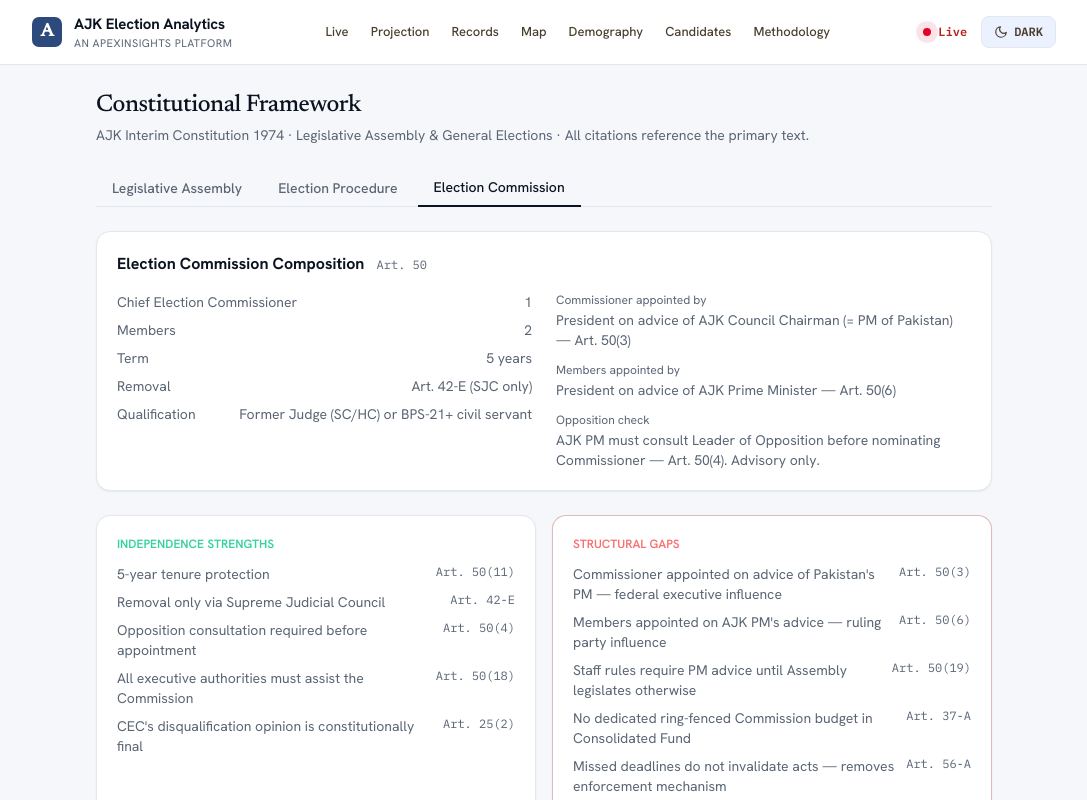
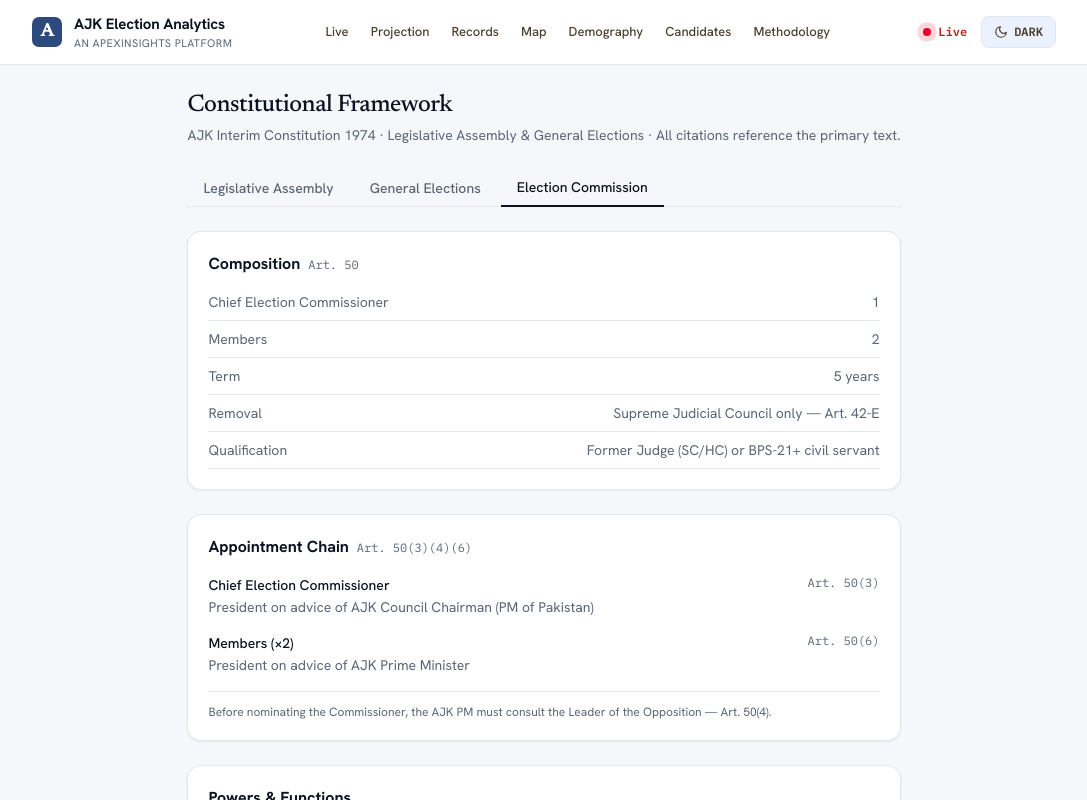
Before and after one commit to b667tzmt4f-collab/ajk-election-2026, a Next.js app: page /constitution in a window 1280 px wide. Both pictures are taken after a click on the button "Election Commission". Shown: the top 800 px of the page, without its empty margins (96-1183 px from the left). Built offline with nearby package versions, Linux system fonts and the light colour scheme.

Commit message:
fix: impartial constitution page - remove gap analysis and criticism

```diff
--- a/src/pages/constitution.tsx
+++ b/src/pages/constitution.tsx
@@ -15,14 +15,6 @@ const TIMELINES = [
   { scenario: 'Ordinary expiry', article: 'Art. 22(4)', window: 'Within 60 days immediately preceding expiry', result: '≥ 14 days before expiry date', color: 'text-emerald-400' },
   { scenario: 'After dissolution', article: 'Art. 28(2)', window: 'Within 90 days of dissolution', result: '≤ 14 days after polls close', color: 'text-amber-400' },
   { scenario: 'Casual vacancy', article: 'Art. 25(3)', window: 'Within 60 days of vacancy (if > 120 days before term end)', result: 'Not specified', color: 'text-blue-400' },
-]
-
-const DISQUALIFICATIONS = [
-  { ground: 'Unsound mind (court-declared)', lifted: 'Reversal of declaration', clause: 'Art. 24(2)(a)' },
-  { ground: 'Undischarged insolvent', lifted: '10 years post-adjudication', clause: 'Art. 24(2)(b)' },
-  { ground: 'Convicted, sentenced ≥ 2 years', lifted: '5 years after release', clause: 'Art. 24(2)(c)' },
-  { ground: 'Office of profit (AJK / Pakistan service)', lifted: 'Until ceasing to hold office', clause: 'Art. 24(2)(d)' },
-  { ground: 'Dismissed for misconduct', lifted: '5 years after dismissal', clause: 'Art. 24(2)(e)' },
 ]
 
 const ELECTION_PATHS = [
@@ -58,21 +50,25 @@ const POST_ELECTION = [
   { title: 'Members take oath', note: 'Within 90 days of election — Art. 23 / First Schedule' },
 ]
 
-const INDEPENDENCE_STRENGTHS = [
-  { label: '5-year tenure protection', article: 'Art. 50(11)' },
-  { label: 'Removal only via Supreme Judicial Council', article: 'Art. 42-E' },
-  { label: 'Opposition consultation required before appointment', article: 'Art. 50(4)' },
-  { label: 'All executive authorities must assist the Commission', article: 'Art. 50(18)' },
-  { label: "CEC's disqualification opinion is constitutionally final", article: 'Art. 25(2)' },
+const EC_FACTS = [
+  { label: 'Chief Election Commissioner', value: '1' },
+  { label: 'Members', value: '2' },
+  { label: 'Term', value: '5 years' },
+  { label: 'Removal', value: 'Supreme Judicial Council only — Art. 42-E' },
+  { label: 'Qualification', value: 'Former Judge (SC/HC) or BPS-21+ civil servant' },
 ]
 
-const INDEPENDENCE_GAPS = [
-  { label: "Commissioner appointed on advice of Pakistan's PM — federal executive influence", article: 'Art. 50(3)' },
-  { label: "Members appointed on AJK PM's advice — ruling party influence", article: 'Art. 50(6)' },
-  { label: 'Staff rules require PM advice until Assembly legislates otherwise', article: 'Art. 50(19)' },
-  { label: 'No dedicated ring-fenced Commission budget in Consolidated Fund', article: 'Art. 37-A' },
-  { label: 'Missed deadlines do not invalidate acts — removes enforcement mechanism', article: 'Art. 56-A' },
-  { label: 'Core electoral rules delegated to subordinate legislation', article: 'Art. 22(2)' },
+const EC_APPOINTMENT = [
+  { role: 'Chief Election Commissioner', appointer: 'President on advice of AJK Council Chairman (PM of Pakistan)', article: 'Art. 50(3)' },
+  { role: 'Members (×2)', appointer: 'President on advice of AJK Prime Minister', article: 'Art. 50(6)' },
+]
+
+const EC_POWERS = [
+  { power: 'Superintendence, direction and control of all elections', article: 'Art. 50(1)' },
+  { power: 'Delimitation of constituencies', article: 'Art. 51' },
+  { power: 'Preparation and revision of electoral rolls', article: 'Art. 22(2)' },
+  { power: 'Final opinion on member disqualification — binding on Speaker', article: 'Art. 25(2)' },
+  { power: 'All executive authorities must assist the Commission', article: 'Art. 50(18)' },
 ]
 
 type Tab = 'assembly' | 'elections' | 'commission'
@@ -82,7 +78,7 @@ export default function Constitution() {
 
   const tabs: { id: Tab; label: string }[] = [
     { id: 'assembly', label: 'Legislative Assembly' },
-    { id: 'elections', label: 'Election Procedure' },
+    { id: 'elections', label: 'General Elections' },
     { id: 'commission', label: 'Election Commission' },
   ]
 
@@ -118,7 +114,7 @@ export default function Constitution() {
 
           <div className="card">
             <div className="flex items-baseline gap-3 mb-4">
-              <h3 className="font-bold" style={{ color: 'var(--text)' }}>Assembly Composition</h3>
+              <h3 className="font-bold" style={{ color: 'var(--text)' }}>Seat Composition</h3>
               <span className="text-xs font-mono" style={{ color: 'var(--muted)' }}>Art. 22(1)</span>
               <span className="ml-auto text-2xl font-bold font-display" style={{ color: 'var(--text)' }}>53</span>
               <span className="text-xs" style={{ color: 'var(--muted)' }}>total seats</span>
@@ -151,12 +147,11 @@ export default function Constitution() {
 
           <div className="card">
             <h3 className="font-bold mb-4" style={{ color: 'var(--text)' }}>
-              Qualifications &amp; Disqualifications{' '}
+              Membership Qualifications
               <span className="text-xs font-normal ml-2 font-mono" style={{ color: 'var(--muted)' }}>Art. 24</span>
             </h3>
-            <div className="mb-4">
-              <p className="text-xs font-semibold uppercase mb-2" style={{ color: 'var(--muted)' }}>To qualify, a candidate must:</p>
-              <ul className="space-y-1 text-sm">
+            <p className="text-xs font-semibold uppercase mb-2" style={{ color: 'var(--muted)' }}>A candidate must:</p>
+            <ul className="space-y-1.5 text-sm">
               {[
                 { condition: 'Be a State Subject', clause: 'Art. 24(1)(a)' },
                 { condition: 'Be at least 25 years of age', clause: 'Art. 24(1)(b)' },
@@ -169,48 +164,19 @@ export default function Constitution() {
               ))}
             </ul>
           </div>
-            <div className="pt-4" style={{ borderTop: '1px solid var(--border)' }}>
-              <p className="text-xs font-semibold uppercase mb-2" style={{ color: 'var(--muted)' }}>Disqualifying grounds:</p>
-              <div className="overflow-x-auto">
-                <table className="w-full text-sm">
-                  <thead>
-                    <tr className="text-xs" style={{ borderBottom: '1px solid var(--border)', color: 'var(--muted)' }}>
-                      <th className="text-left pb-1 pr-4">Ground</th>
-                      <th className="text-left pb-1 px-4">Lifted after</th>
-                      <th className="text-right pb-1 pl-4">Clause</th>
-                    </tr>
-                  </thead>
-                  <tbody>
-                    {DISQUALIFICATIONS.map(d => (
-                      <tr key={d.clause} style={{ borderBottom: '1px solid var(--border)' }}>
-                        <td className="py-2 pr-4" style={{ color: 'var(--text3)' }}>{d.ground}</td>
-                        <td className="py-2 px-4 text-xs" style={{ color: 'var(--muted)' }}>{d.lifted}</td>
-                        <td className="py-2 pl-4 text-right text-xs font-mono" style={{ color: 'var(--muted)' }}>{d.clause}</td>
-                      </tr>
-                    ))}
-                  </tbody>
-                </table>
-              </div>
-            </div>
-          </div>
 
           <div className="card">
             <h3 className="font-bold mb-3" style={{ color: 'var(--text)' }}>
-              Seat Vacation Rules{' '}
+              Seat Vacation
               <span className="text-xs font-normal ml-2 font-mono" style={{ color: 'var(--muted)' }}>Art. 25</span>
             </h3>
             <ul className="text-sm space-y-1.5 list-disc list-inside" style={{ color: 'var(--text3)' }}>
               <li>Written resignation to Speaker — Art. 25(1)(a)</li>
               <li>Absent without leave for <strong style={{ color: 'var(--text)' }}>30 consecutive sitting days</strong> — Art. 25(1)(b)</li>
-              <li>Failure to take oath within <strong style={{ color: 'var(--text)' }}>90 days</strong> of election (extendable by Speaker for good cause) — Art. 25(1)(c)</li>
+              <li>Failure to take oath within <strong style={{ color: 'var(--text)' }}>90 days</strong> of election — Art. 25(1)(c)</li>
               <li>Election to Council membership — Art. 25(1)(d)</li>
-              <li>Multi-seat: must resign all but one within <strong style={{ color: 'var(--text)' }}>30 days</strong> of last result — Art. 25(1-A)</li>
+              <li>Elected to multiple seats: must resign all but one within <strong style={{ color: 'var(--text)' }}>30 days</strong> of last result — Art. 25(1-A)</li>
             </ul>
-            <div className="mt-3 p-3 rounded text-xs" style={{ background: 'var(--bg3)', color: 'var(--text3)' }}>
-              <span className="font-semibold" style={{ color: 'var(--text)' }}>Disqualification disputes:</span> Speaker refers to
-              Chief Election Commissioner. CEC opinion is{' '}
-              <span className="text-amber-400">constitutionally final</span> — no judicial review prescribed. Art. 25(2).
-            </div>
           </div>
 
         </div>
@@ -229,16 +195,15 @@ export default function Constitution() {
                   <span style={{ color: 'var(--muted)' }}>Poll window: </span>{t.window}
                 </p>
                 <p className="text-sm" style={{ color: 'var(--text3)' }}>
-                  <span style={{ color: 'var(--muted)' }}>Results: </span>{t.result}
+                  <span style={{ color: 'var(--muted)' }}>Results by: </span>{t.result}
                 </p>
               </div>
             ))}
           </div>
 
           <div className="card">
-            <h3 className="font-bold mb-4" style={{ color: 'var(--text)' }}>Step-by-Step Procedure</h3>
+            <h3 className="font-bold mb-4" style={{ color: 'var(--text)' }}>Election Procedure</h3>
 
-            {/* Two paths */}
             <div className="grid grid-cols-1 md:grid-cols-2 gap-6 mb-6">
               {ELECTION_PATHS.map(path => (
                 <div key={path.path} className={`border-l-2 ${path.borderColor} pl-4`}>
@@ -260,9 +225,8 @@ export default function Constitution() {
               ))}
             </div>
 
-            {/* Merge */}
             <div className="pt-4" style={{ borderTop: '1px solid var(--border)' }}>
-              <p className="text-xs font-semibold uppercase mb-3" style={{ color: 'var(--muted)' }}>Both paths converge here</p>
+              <p className="text-xs font-semibold uppercase mb-3" style={{ color: 'var(--muted)' }}>Post-election steps — both paths</p>
               <div className="space-y-3">
                 {POST_ELECTION.map((s, i) => (
                   <div key={i} className="flex gap-3">
@@ -280,16 +244,6 @@ export default function Constitution() {
             </div>
           </div>
 
-          <div className="card" style={{ borderColor: 'rgba(153,27,27,0.4)' }}>
-            <p className="text-xs font-semibold text-red-400 uppercase mb-1">Constitutional gap — Art. 56-A</p>
-            <p className="text-sm" style={{ color: 'var(--text3)' }}>
-              Failure to act within any prescribed period does{' '}
-              <strong style={{ color: 'var(--text)' }}>not</strong> invalidate the act itself. All mandatory
-              timelines above are therefore unenforceable in court — political convention is the only
-              practical mechanism for compliance.
-            </p>
-          </div>
-
         </div>
       )}
 
@@ -299,81 +253,54 @@ export default function Constitution() {
 
           <div className="card">
             <h3 className="font-bold mb-4" style={{ color: 'var(--text)' }}>
-              Election Commission Composition{' '}
+              Composition
               <span className="text-xs font-normal ml-2 font-mono" style={{ color: 'var(--muted)' }}>Art. 50</span>
             </h3>
-            <div className="grid grid-cols-1 md:grid-cols-2 gap-6 text-sm">
-              <div className="space-y-2">
-                {[
-                  { label: 'Chief Election Commissioner', value: '1' },
-                  { label: 'Members', value: '2' },
-                  { label: 'Term', value: '5 years' },
-                  { label: 'Removal', value: 'Art. 42-E (SJC only)' },
-                  { label: 'Qualification', value: 'Former Judge (SC/HC) or BPS-21+ civil servant' },
-                ].map(r => (
-                  <div key={r.label} className="flex justify-between gap-4">
+            <div className="space-y-2 text-sm">
+              {EC_FACTS.map(r => (
+                <div key={r.label} className="flex justify-between gap-4" style={{ borderBottom: '1px solid var(--border)', paddingBottom: '0.5rem' }}>
                   <span style={{ color: 'var(--muted)' }}>{r.label}</span>
                   <span className="text-right" style={{ color: 'var(--text3)' }}>{r.value}</span>
                 </div>
               ))}
             </div>
-              <div className="space-y-3">
-                <div>
-                  <p className="text-xs mb-0.5" style={{ color: 'var(--muted)' }}>Commissioner appointed by</p>
-                  <p style={{ color: 'var(--text3)' }}>President on advice of AJK Council Chairman (= PM of Pakistan) — Art. 50(3)</p>
           </div>
-                <div>
-                  <p className="text-xs mb-0.5" style={{ color: 'var(--muted)' }}>Members appointed by</p>
-                  <p style={{ color: 'var(--text3)' }}>President on advice of AJK Prime Minister — Art. 50(6)</p>
+
+          <div className="card">
+            <h3 className="font-bold mb-4" style={{ color: 'var(--text)' }}>
+              Appointment Chain
+              <span className="text-xs font-normal ml-2 font-mono" style={{ color: 'var(--muted)' }}>Art. 50(3)(4)(6)</span>
+            </h3>
+            <div className="space-y-4 text-sm">
+              {EC_APPOINTMENT.map(a => (
+                <div key={a.role}>
+                  <div className="flex justify-between mb-0.5">
+                    <span className="font-medium" style={{ color: 'var(--text)' }}>{a.role}</span>
+                    <span className="text-xs font-mono" style={{ color: 'var(--muted)' }}>{a.article}</span>
                   </div>
-                <div>
-                  <p className="text-xs mb-0.5" style={{ color: 'var(--muted)' }}>Opposition check</p>
-                  <p style={{ color: 'var(--text3)' }}>AJK PM must consult Leader of Opposition before nominating Commissioner — Art. 50(4). Advisory only.</p>
+                  <p style={{ color: 'var(--text3)' }}>{a.appointer}</p>
                 </div>
+              ))}
+              <div className="pt-3" style={{ borderTop: '1px solid var(--border)' }}>
+                <p className="text-xs" style={{ color: 'var(--muted)' }}>
+                  Before nominating the Commissioner, the AJK PM must consult the Leader of the Opposition — Art. 50(4).
+                </p>
               </div>
             </div>
           </div>
 
-          <div className="grid grid-cols-1 md:grid-cols-2 gap-4">
           <div className="card">
-              <p className="text-xs font-semibold text-emerald-400 uppercase mb-3">Independence strengths</p>
+            <h3 className="font-bold mb-4" style={{ color: 'var(--text)' }}>
+              Powers &amp; Functions
+            </h3>
             <ul className="space-y-2">
-                {INDEPENDENCE_STRENGTHS.map(s => (
-                  <li key={s.article} className="flex justify-between gap-2">
-                    <span className="text-sm" style={{ color: 'var(--text3)' }}>{s.label}</span>
-                    <span className="text-xs font-mono flex-shrink-0" style={{ color: 'var(--muted)' }}>{s.article}</span>
+              {EC_POWERS.map(p => (
+                <li key={p.article} className="flex justify-between gap-4 text-sm" style={{ borderBottom: '1px solid var(--border)', paddingBottom: '0.5rem' }}>
+                  <span style={{ color: 'var(--text3)' }}>{p.power}</span>
+                  <span className="text-xs font-mono flex-shrink-0" style={{ color: 'var(--muted)' }}>{p.article}</span>
                 </li>
               ))}
             </ul>
-            </div>
-            <div className="card" style={{ borderColor: 'rgba(153,27,27,0.3)' }}>
-              <p className="text-xs font-semibold text-red-400 uppercase mb-3">Structural gaps</p>
-              <ul className="space-y-2">
-                {INDEPENDENCE_GAPS.map(g => (
-                  <li key={g.article} className="flex justify-between gap-2">
-                    <span className="text-sm" style={{ color: 'var(--text3)' }}>{g.label}</span>
-                    <span className="text-xs font-mono flex-shrink-0" style={{ color: 'var(--muted)' }}>{g.article}</span>
-                  </li>
-                ))}
-              </ul>
-            </div>
-          </div>
-
-          <div className="card">
-            <h3 className="font-bold mb-2" style={{ color: 'var(--text)' }}>Critical Analysis</h3>
-            <p className="text-sm leading-relaxed" style={{ color: 'var(--text3)' }}>
-              The Election Commission has constitutionally adequate{' '}
-              <span style={{ color: 'var(--text)' }}>formal</span> independence — tenure protection, oath
-              requirements, and mandatory executive assistance. However, its{' '}
-              <span style={{ color: 'var(--text)' }}>structural</span> independence is compromised: the
-              appointment chain runs through the federal Pakistani executive (Commissioner) and the
-              sitting AJK government (Members). The Opposition consultation under Art. 50(4) is
-              advisory only — not a veto. The absence of a ring-fenced Commission budget and the
-              delegation of core electoral rules to subordinate legislation mean that operational
-              independence depends on political convention rather than hard constitutional
-              architecture. Art. 56-A compounds this by removing legal consequences for deadline
-              violations.
-            </p>
           </div>
 
         </div>
```
Lines whose indentation alone changed are shown as unchanged.
